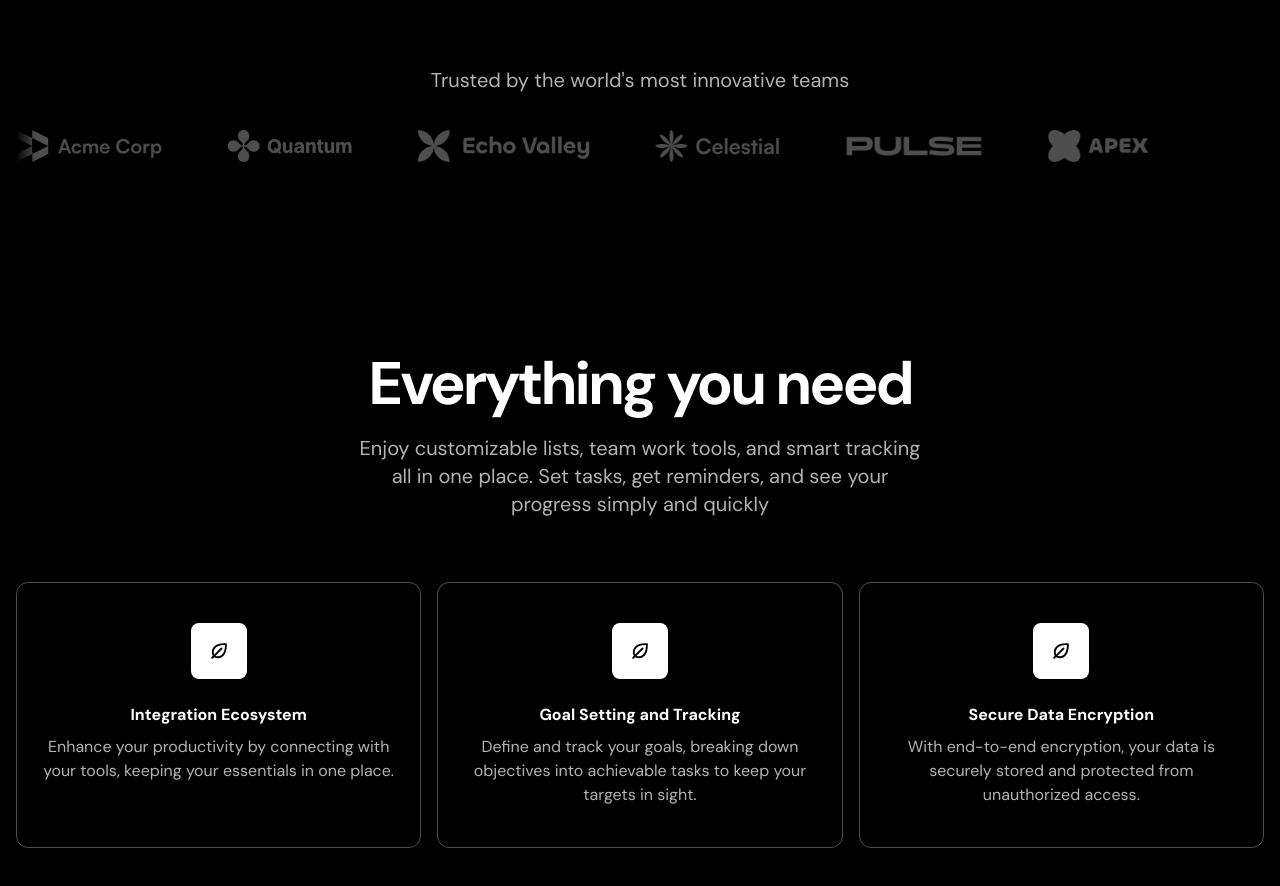
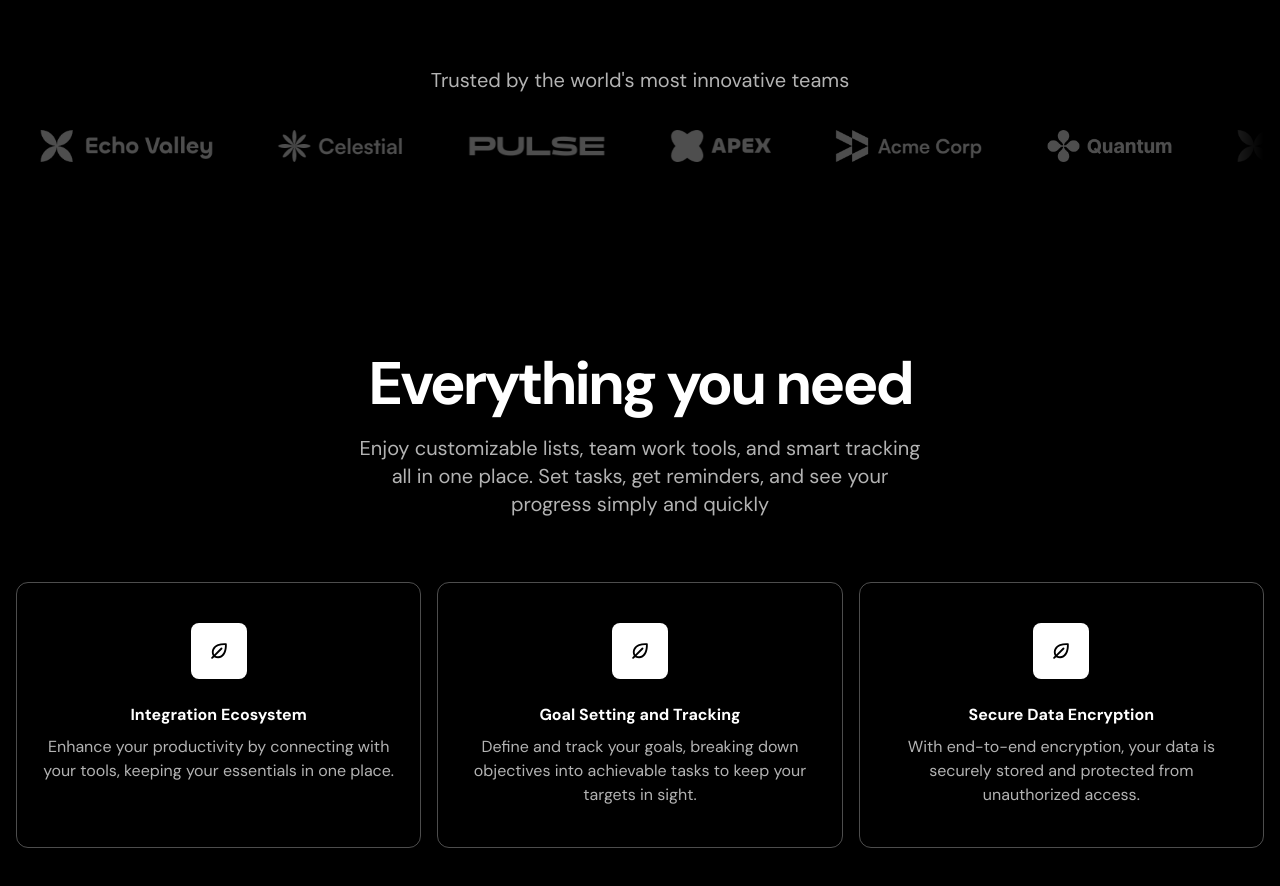
Before and after one commit to diego-teileche/dark-saas-landing-page, a Next.js app: page / in a window 1280 px wide. Shown: the part 900-1786 px from the top of the page. Built offline with nearby package versions, Linux system fonts and the light colour scheme.

Commit message:
LogoTicker | Logos carousel animation added

```diff
--- a/src/components/LogoTicker.tsx
+++ b/src/components/LogoTicker.tsx
@@ -5,6 +5,7 @@
 import pulseLogo from "../assets/images/pulse.png"
 import apexLogo from "../assets/images/apex.png"
 import Image from "next/image"
+import { motion } from "framer-motion"
 
 const images = [
   { src: acmeLogo, alt: "Acme Logo | SaaS Landing Page built by Diego Tech" },
@@ -28,8 +29,17 @@
         <h2 className="text-center text-xl text-white/70">
           Trusted by the world&apos;s most innovative teams
         </h2>
-        <div className="relative mt-9 overflow-hidden before:absolute before:left-0 before:top-0 before:h-full before:w-5 before:bg-[linear-gradient(to_right,#000,transparent)] before:content-[''] after:absolute after:right-0 after:top-0 after:h-full after:w-20 after:bg-[linear-gradient(to_left,#000,transparent)] after:content-['']">
-          <div className="flex gap-16">
+        <div className="relative mt-9 flex overflow-hidden before:absolute before:left-0 before:top-0 before:z-10 before:h-full before:w-5 before:bg-[linear-gradient(to_right,#000,transparent)] before:content-[''] after:absolute after:right-0 after:top-0 after:h-full after:w-20 after:bg-[linear-gradient(to_left,#000,transparent)] after:content-['']">
+          <motion.div
+            initial={{ translateX: 0 }}
+            animate={{ translateX: "-50%" }}
+            transition={{
+              duration: 20,
+              ease: "linear",
+              repeat: Infinity,
+            }}
+            className="flex flex-none gap-16 pr-16"
+          >
             {images.map(({ src, alt }) => (
               <Image
                 key={alt}
@@ -38,7 +48,15 @@
                 alt={alt}
               />
             ))}
-          </div>
+            {images.map(({ src, alt }) => (
+              <Image
+                key={alt}
+                src={src}
+                className="h-8 w-auto flex-none"
+                alt={alt}
+              />
+            ))}
+          </motion.div>
         </div>
       </div>
     </section>
```
